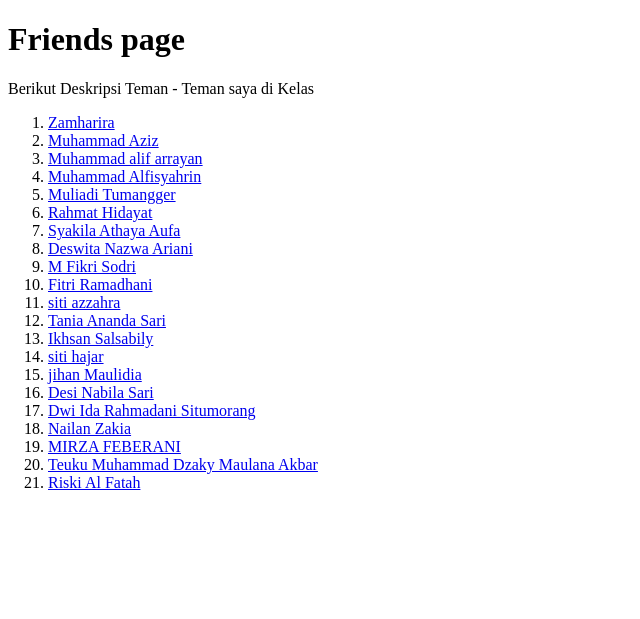
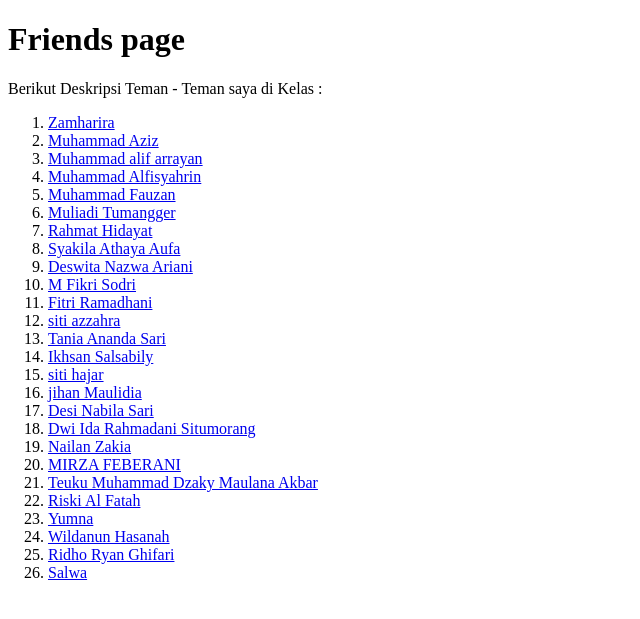
Before and after one commit to hawari-95/hawari-95.github.io, a Jekyll site: the page built from friends.md, in a window 1280 px wide. Shown: the top 619 px of the page, without its empty margins (0-640 px from the left). Built offline with Jekyll 4.4.1, drawn with Linux system fonts in a browser that asks for light colours.

Commit message:
Pertemuan-7

```diff
--- a/friends.md
+++ b/friends.md
@@ -4,25 +4,30 @@ title: friends
 ---
 
 # Friends page
-Berikut Deskripsi Teman - Teman saya di Kelas
+Berikut Deskripsi Teman - Teman saya di Kelas :
 1. [Zamharira](https://zamharira09.github.io/)
 2. [Muhammad Aziz](https://mhmmd-aziz.github.io/)
 3. [Muhammad alif arrayan](https://alifarrayyan29.github.io/)
 4. [Muhammad Alfisyahrin](https://alfisyahrin-26.github.io/)
-5. [Muliadi Tumangger](https://muliadi50.github.io/)
-6. [Rahmat Hidayat](https://dayat-yat.github.io/)
-7. [Syakila Athaya Aufa](https://athayaaufa18.github.io/)
-8. [Deswita Nazwa Ariani](https://deswitanazwa.github.io/)
-9. [M Fikri Sodri](https://mfikrisodri.github.io/)
-10. [Fitri Ramadhani](https://fitriramadhani20.github.io/)
-11. [siti azzahra](https://sitiazzahraaa.github.io/)
-12. [Tania Ananda Sari](https://taniaanandasari.github.io)
-13. [Ikhsan Salsabily](https://isanbly06.github.io/)
-14. [siti hajar](https://sitihajar01.github.io/)
-15. [jihan Maulidia](https://jihanmaulidia09.github.io/)
-16. [Desi Nabila Sari](https://desynabilasari.github.io/)
-17. [Dwi Ida Rahmadani Situmorang](https://dwiidarahmadanisitumorang.github.io/)
-18. [Nailan Zakia](https://nailanzakia.github.io/)
-19. [MIRZA FEBERANI](https://mirzafeberanyy.github.io/)
-20. [Teuku Muhammad Dzaky Maulana Akbar](https://akbar2224.github.io/)
-21. [Riski Al Fatah](https://riskialfattah.github.io/)
+5. [Muhammad Fauzan](http://muhammadfauzan61.github.io/)
+6. [Muliadi Tumangger](https://muliadi50.github.io/)
+7. [Rahmat Hidayat](https://dayat-yat.github.io/)
+8. [Syakila Athaya Aufa](https://athayaaufa18.github.io/)
+9. [Deswita Nazwa Ariani](https://deswitanazwa.github.io/)
+10. [M Fikri Sodri](https://mfikrisodri.github.io/)
+11. [Fitri Ramadhani](https://fitriramadhani20.github.io/)
+12. [siti azzahra](https://sitiazzahraaa.github.io/)
+13. [Tania Ananda Sari](https://taniaanandasari.github.io)
+14. [Ikhsan Salsabily](https://isanbly06.github.io/)
+15. [siti hajar](https://sitihajar01.github.io/)
+16. [jihan Maulidia](https://jihanmaulidia09.github.io/)
+17. [Desi Nabila Sari](https://desynabilasari.github.io/)
+18. [Dwi Ida Rahmadani Situmorang](https://dwiidarahmadanisitumorang.github.io/)
+19. [Nailan Zakia](https://nailanzakia.github.io/)
+20. [MIRZA FEBERANI](https://mirzafeberanyy.github.io/)
+21. [Teuku Muhammad Dzaky Maulana Akbar](https://akbar2224.github.io/)
+22. [Riski Al Fatah](https://riskialfattah.github.io/)
+23. [Yumna](https://yumna1711.github.io/)
+24. [Wildanun Hasanah](https://wildanunhasanah.github.io/)
+25. [Ridho Ryan Ghifari](https://ridhoryanghifari.github.io/)
+26. [Salwa](https://salwaiska027.github.io/)
```
Also changed, not shown: index.html (+4 -3 lines).
